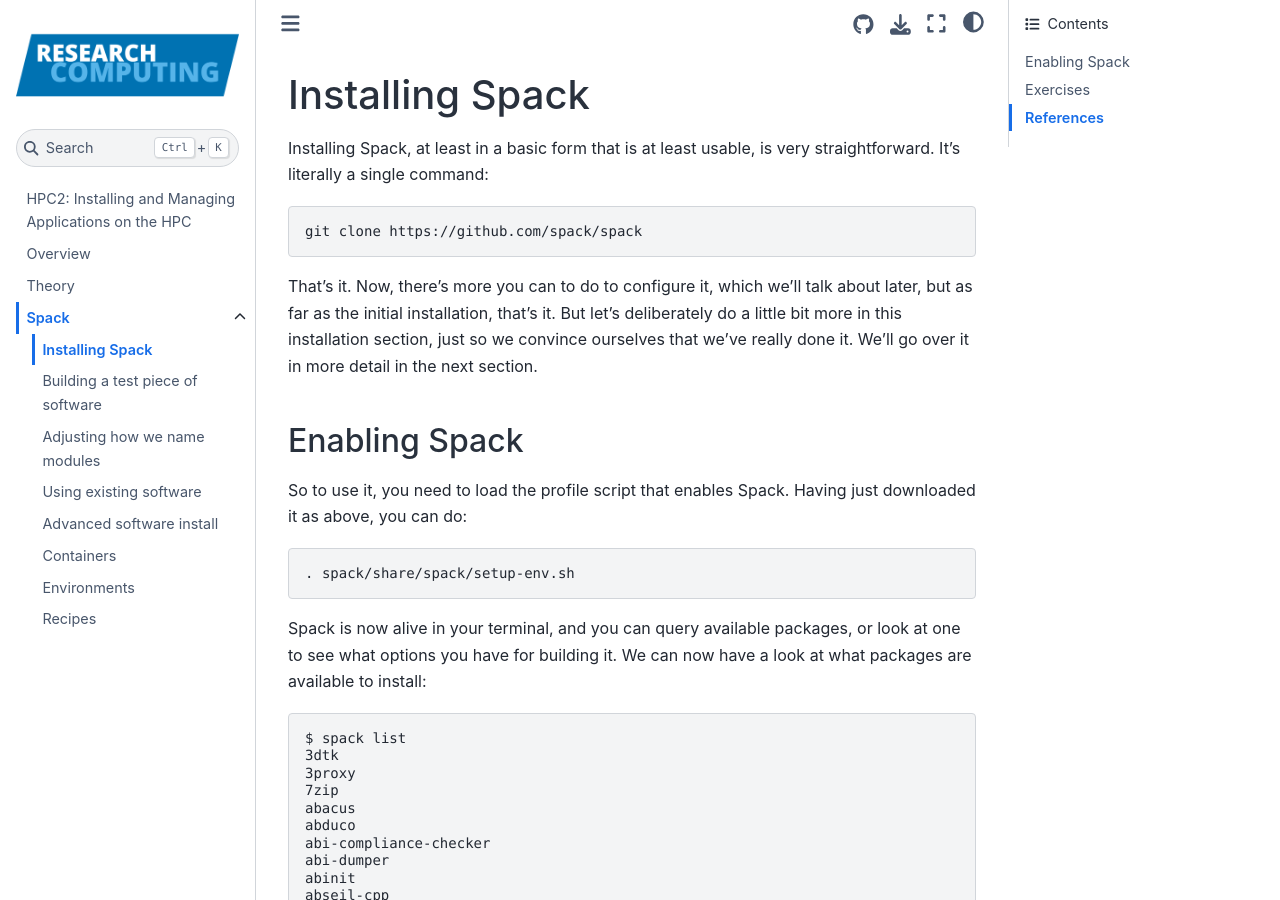
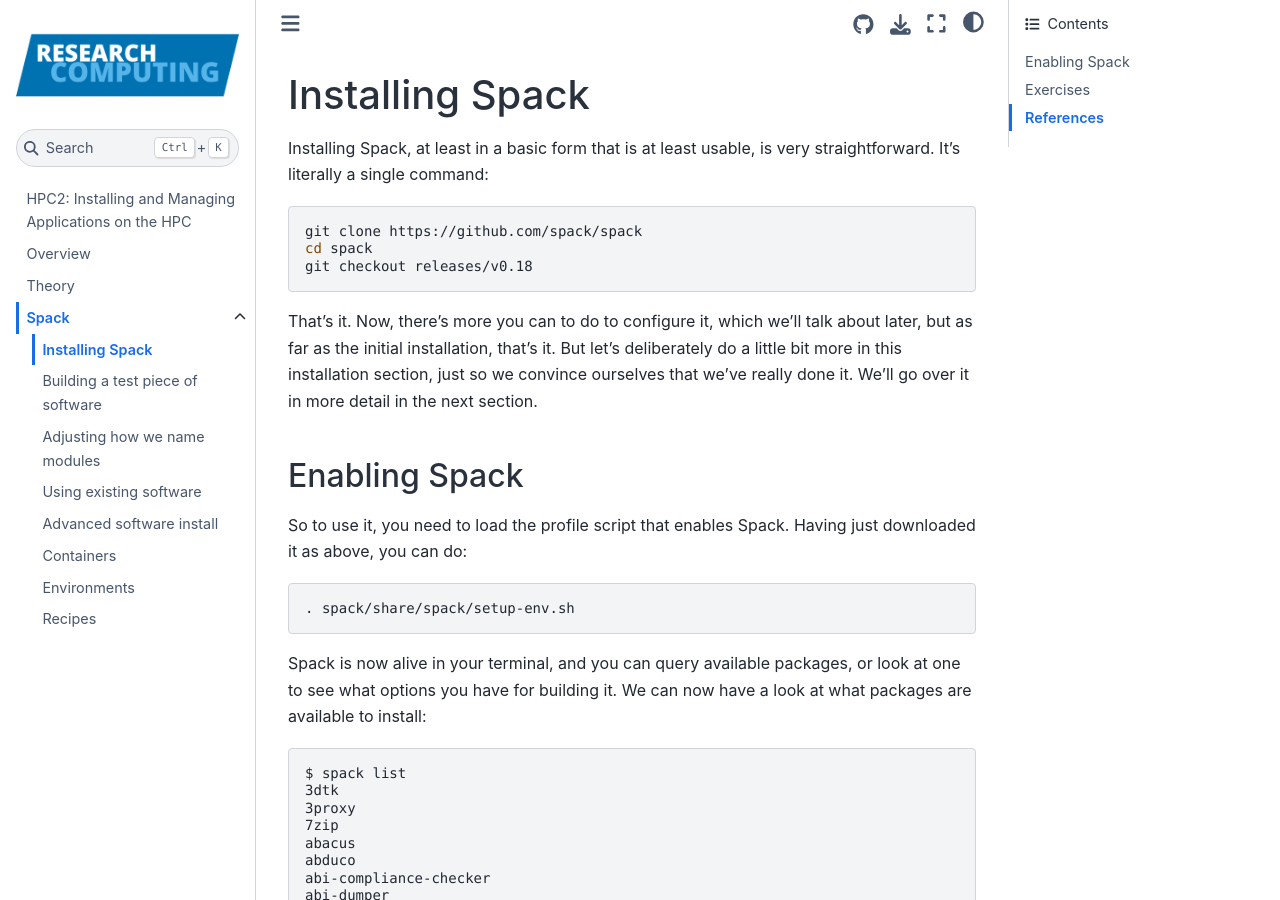
Before and after one commit to ARCTraining/hpc2-software, a Jupyter Book: the page built from book/course/spack/installing.md, in a window 1280 px wide and 900 px high. Built offline with Jupyter Book 1.0.4 settings and Sphinx 7.4.7 and the Sphinx Book theme 1.1.4, drawn with Linux system fonts in a browser that asks for light colours.

Commit message:
Pin Spack to a released version

````diff
--- a/book/course/spack/installing.md
+++ b/book/course/spack/installing.md
@@ -5,6 +5,8 @@ straightforward.  It's literally a single command:
 
 ```bash
 git clone https://github.com/spack/spack
+cd spack
+git checkout releases/v0.18
 ```
 
 That's it.  Now, there's more you can to do to configure it, which we'll talk
````
